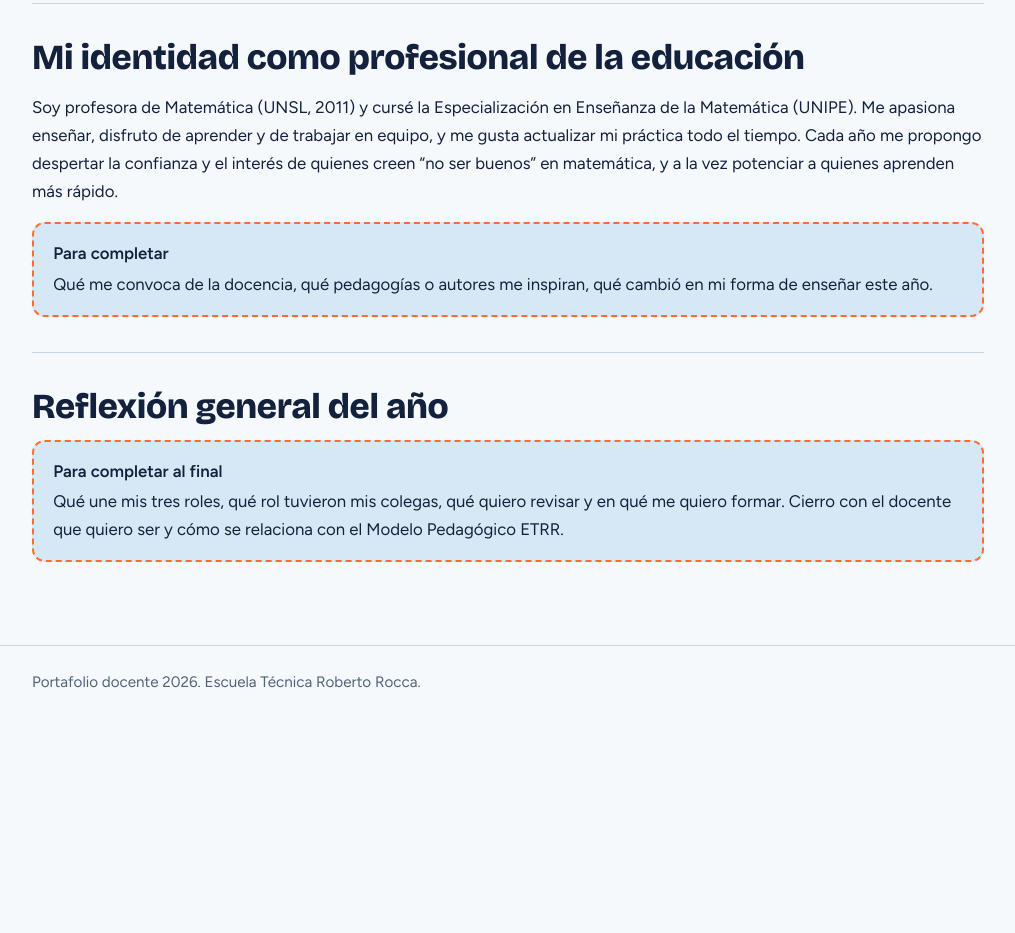
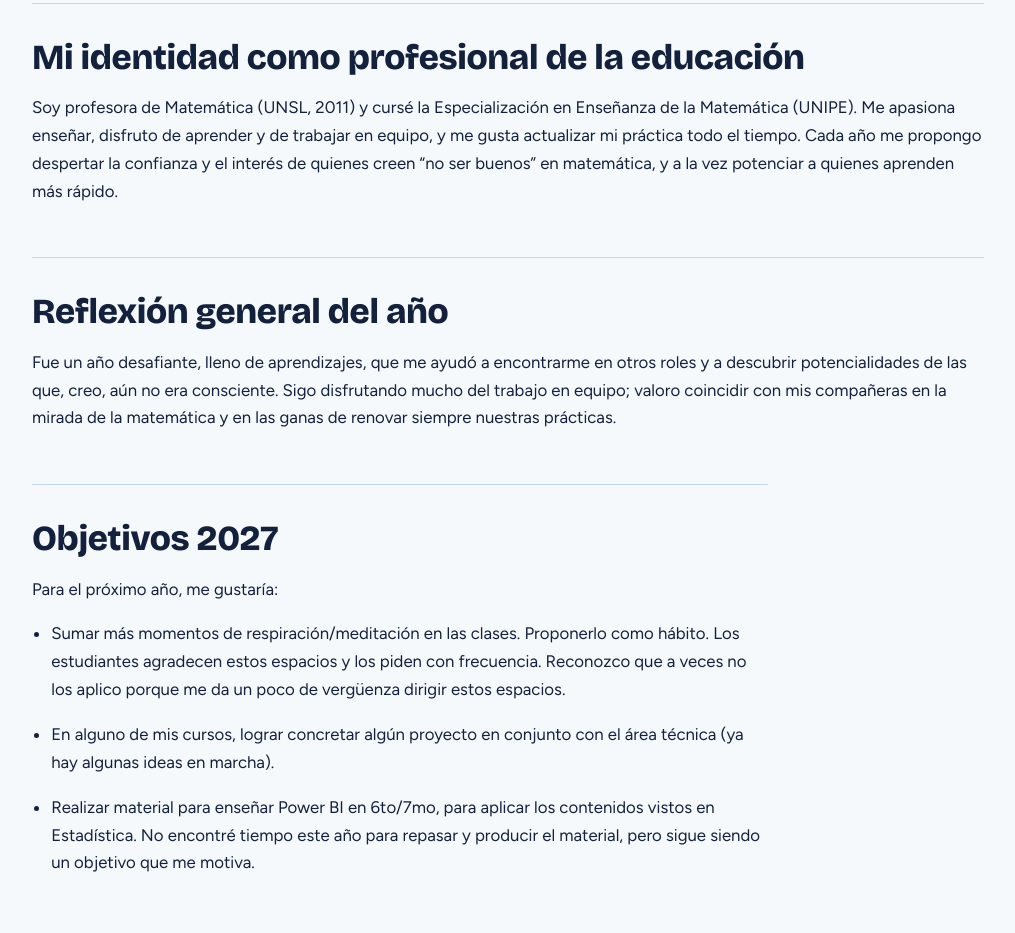
Before and after one commit to vortiz35/portafolio2026etrrOE, a plain HTML site: page index.html in a window 1280 px wide. Shown: the part 475-1408 px from the top of the page, without its empty margins (132-1147 px from the left). Before the commit the page ends 1194 px from the top, so only its background shows below. Drawn offline with nearby package versions, Linux system fonts and the light colour scheme.

Commit message:
Add files via upload

```diff
--- a/index.html
+++ b/index.html
@@ -6,8 +6,14 @@
 <a class="role" href="tecnoclubes.html"><svg viewBox="0 0 64 64" aria-hidden="true"><rect x="4" y="4" width="56" height="56" rx="6" fill="#ff6b2c"/></svg><strong>TecnoClubes</strong></a>
 <a class="role" href="diplomatura.html"><svg viewBox="0 0 64 64" aria-hidden="true"><polygon points="32,4 60,58 4,58" fill="#14213d"/></svg><strong>Diplomatura</strong></a></div>
 <section class="block" id="identidad"><h2>Mi identidad como profesional de la educación</h2>
-<p>Soy profesora de Matemática (UNSL, 2011) y cursé la Especialización en Enseñanza de la Matemática (UNIPE). Me apasiona enseñar, disfruto de aprender y de trabajar en equipo, y me gusta actualizar mi práctica todo el tiempo. Cada año me propongo despertar la confianza y el interés de quienes creen “no ser buenos” en matemática, y a la vez potenciar a quienes aprenden más rápido.</p>
-<div class="pend"><b>Para completar</b>Qué me convoca de la docencia, qué pedagogías o autores me inspiran, qué cambió en mi forma de enseñar este año.</div></section>
+<p>Soy profesora de Matemática (UNSL, 2011) y cursé la Especialización en Enseñanza de la Matemática (UNIPE). Me apasiona enseñar, disfruto de aprender y de trabajar en equipo, y me gusta actualizar mi práctica todo el tiempo. Cada año me propongo despertar la confianza y el interés de quienes creen “no ser buenos” en matemática, y a la vez potenciar a quienes aprenden más rápido.</p></section>
 <section class="block" id="reflexion"><h2>Reflexión general del año</h2>
-<div class="pend"><b>Para completar al final</b>Qué une mis tres roles, qué rol tuvieron mis colegas, qué quiero revisar y en qué me quiero formar. Cierro con el docente que quiero ser y cómo se relaciona con el Modelo Pedagógico ETRR.</div></section></main>
+<p>Fue un año desafiante, lleno de aprendizajes, que me ayudó a encontrarme en otros roles y a descubrir potencialidades de las que, creo, aún no era consciente. Sigo disfrutando mucho del trabajo en equipo; valoro coincidir con mis compañeras en la mirada de la matemática y en las ganas de renovar siempre nuestras prácticas.</p></section>
+<section class="block prac" id="objetivos"><h2>Objetivos 2027</h2>
+<p>Para el próximo año, me gustaría:</p>
+<ul>
+<li>Sumar más momentos de respiración/meditación en las clases. Proponerlo como hábito. Los estudiantes agradecen estos espacios y los piden con frecuencia. Reconozco que a veces no los aplico porque me da un poco de vergüenza dirigir estos espacios.</li>
+<li>En alguno de mis cursos, lograr concretar algún proyecto en conjunto con el área técnica (ya hay algunas ideas en marcha).</li>
+<li>Realizar material para enseñar Power BI en 6to/7mo, para aplicar los contenidos vistos en Estadística. No encontré tiempo este año para repasar y producir el material, pero sigue siendo un objetivo que me motiva.</li>
+</ul></section></main>
 <footer><div class="wrap">Portafolio docente 2026. Escuela Técnica Roberto Rocca.</div></footer></body></html>
```
Also changed, not shown: matematica.html (+1 -1 lines).
